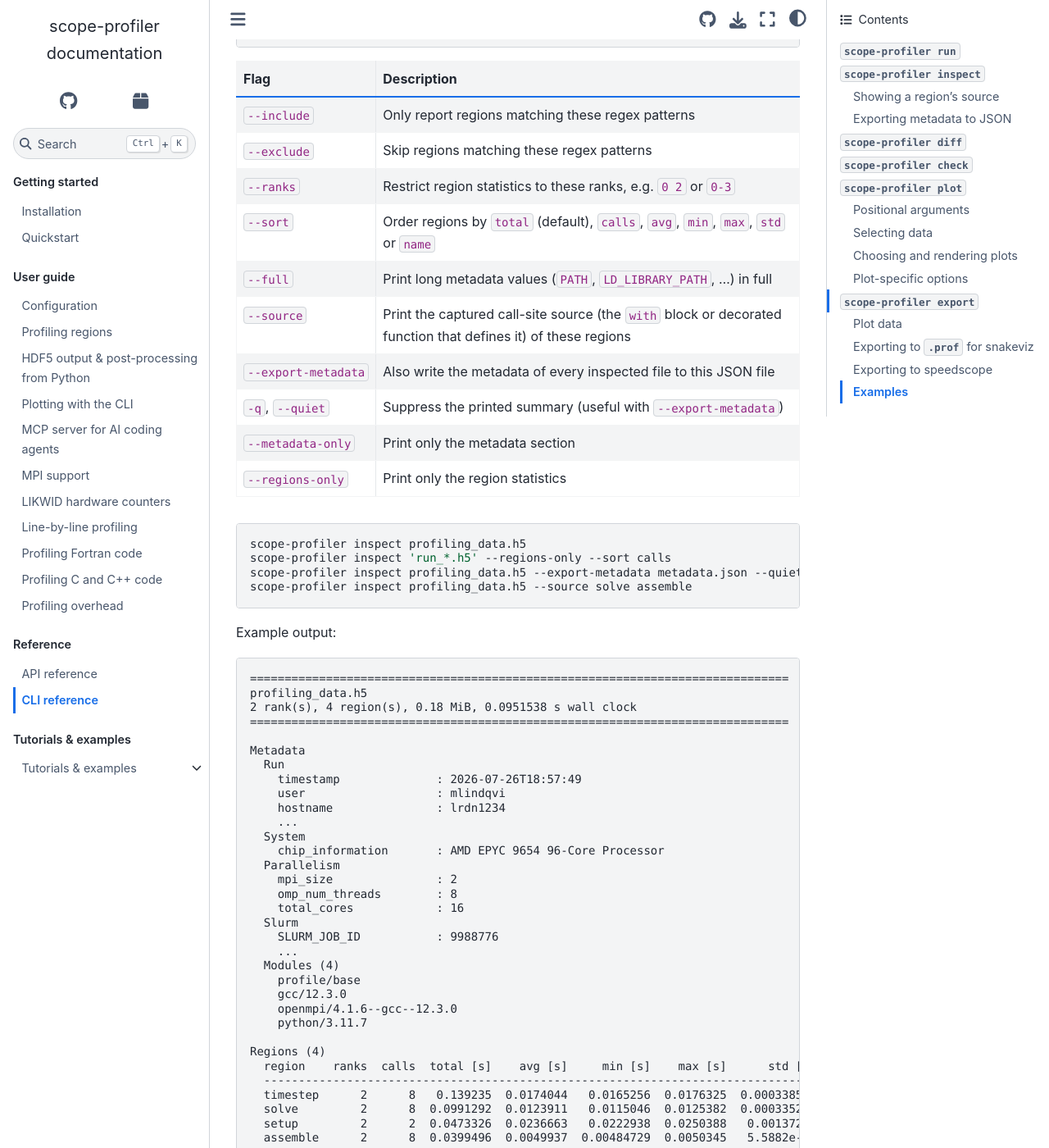
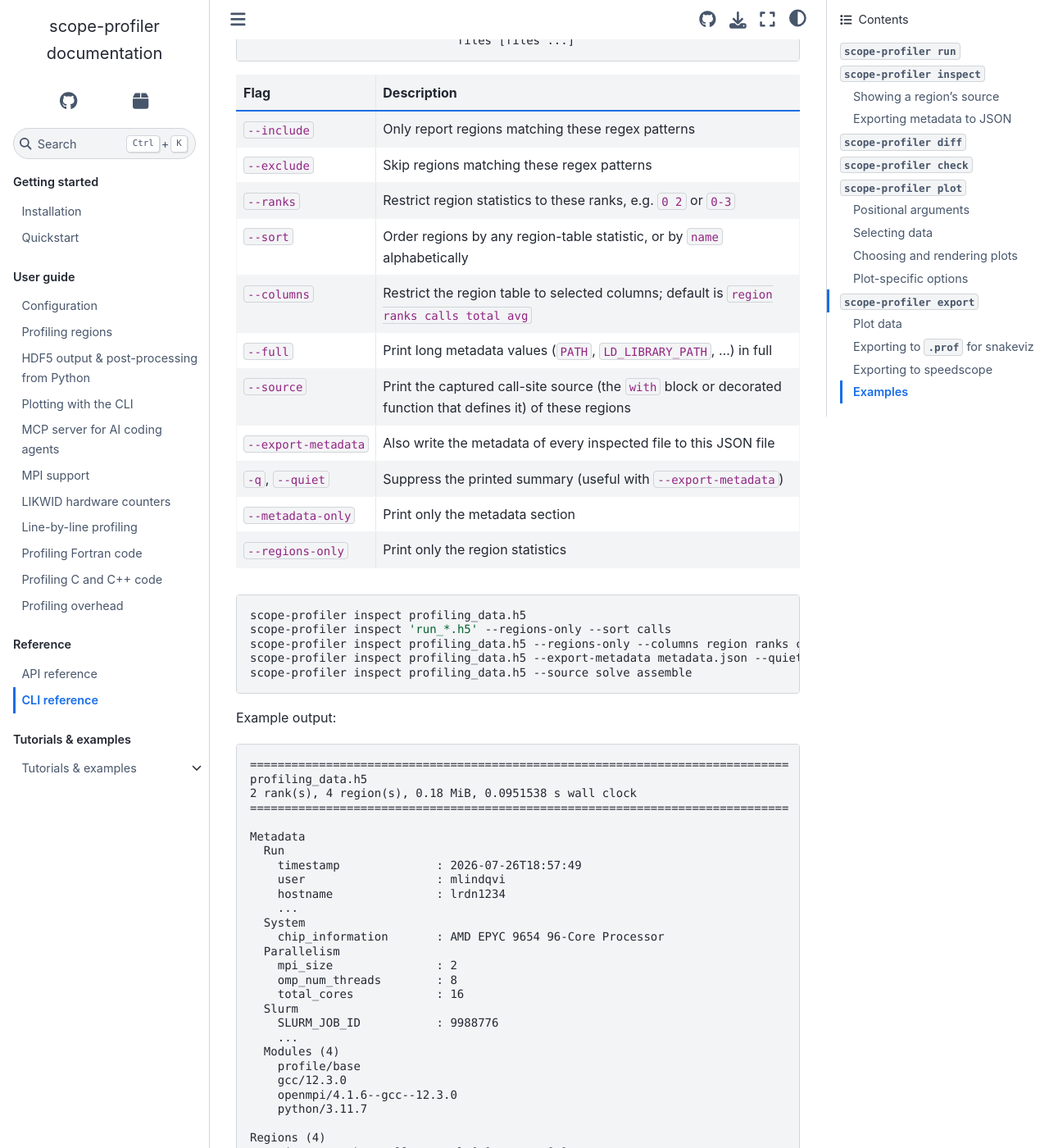
Before and after one commit to max-models/scope-profiler, a Sphinx documentation site: the page built from docs/source/cli.md, in a window 1280 px wide and 1400 px high, scrolled down 1178 px. Shown: the whole window at 82% size. Built offline with Sphinx 7.4.7 and the Sphinx Book theme 1.1.4, drawn with Linux system fonts in a browser that asks for light colours; some of the changed text lies outside the part shown.

Commit message:
Added columns to print_summary (#187)
* bump version number

* Added columns to print_summary

* Changed the default region summary columns to: (region, ranks, calls, total, avg)

````diff
--- a/docs/source/cli.md
+++ b/docs/source/cli.md
@@ -39,7 +39,8 @@
 usage: scope-profiler inspect [-h] [--include INCLUDE [INCLUDE ...]]
                               [--exclude EXCLUDE [EXCLUDE ...]]
                               [--ranks RANKS [RANKS ...]]
-                              [--sort {total,calls,avg,min,max,std,name}] [--full]
+                              [--sort {total,calls,avg,min,max,first,last,std,p50,p95,p99,imbalance,name}] [--full]
+                              [--columns {region,ranks,calls,total,avg,min,max,first,last,std,p50,p95,p99,imbalance} [...]]
                               [--source NAME [NAME ...]]
                               [--metadata-only | --regions-only]
                               files [files ...]
@@ -50,7 +51,8 @@
 | `--include`       | Only report regions matching these regex patterns                       |
 | `--exclude`       | Skip regions matching these regex patterns                              |
 | `--ranks`         | Restrict region statistics to these ranks, e.g. `0 2` or `0-3`          |
-| `--sort`          | Order regions by `total` (default), `calls`, `avg`, `min`, `max`, `std` or `name` |
+| `--sort`          | Order regions by any region-table statistic, or by `name` alphabetically |
+| `--columns`       | Restrict the region table to selected columns; default is `region ranks calls total avg` |
 | `--full`          | Print long metadata values (`PATH`, `LD_LIBRARY_PATH`, ...) in full     |
 | `--source`        | Print the captured call-site source (the `with` block or decorated function that defines it) of these regions |
 | `--export-metadata` | Also write the metadata of every inspected file to this JSON file     |
@@ -61,6 +63,7 @@
 ```bash
 scope-profiler inspect profiling_data.h5
 scope-profiler inspect 'run_*.h5' --regions-only --sort calls
+scope-profiler inspect profiling_data.h5 --regions-only --columns region ranks calls total avg
 scope-profiler inspect profiling_data.h5 --export-metadata metadata.json --quiet
 scope-profiler inspect profiling_data.h5 --source solve assemble
 ```
@@ -95,13 +98,13 @@
     python/3.11.7
 
 Regions (4)
-  region    ranks  calls  total [s]    avg [s]     min [s]    max [s]      std [s]
-  --------------------------------------------------------------------------------
-  timestep      2      8   0.139235  0.0174044   0.0165256  0.0176325  0.000338551
-  solve         2      8  0.0991292  0.0123911   0.0115046  0.0125382  0.000335212
-  setup         2      2  0.0473326  0.0236663   0.0222938  0.0250388   0.00137254
-  assemble      2      8  0.0399496  0.0049937  0.00484729  0.0050345   5.5882e-05
-  --------------------------------------------------------------------------------
+  region    ranks  calls  total [s]    avg [s]
+  ---------------------------------------------
+  timestep      2      8   0.139235  0.0174044
+  solve         2      8  0.0991292  0.0123911
+  setup         2      2  0.0473326  0.0236663
+  assemble      2      8  0.0399496  0.0049937
+  ---------------------------------------------
   TOTAL               26   0.325647
 ```
 
--- a/docs/source/guide/line_profiler.md
+++ b/docs/source/guide/line_profiler.md
@@ -69,11 +69,11 @@
 
 ```text
 profiling_data.h5  (1 rank(s))
-  region    ranks  calls  total [s]   avg [s]   min [s]   max [s]  std [s]
-  ------------------------------------------------------------------------
-  allocate      1      1   0.042457  0.042457  0.042457  0.042457        0
-  compute       1      1   0.033359  0.033359  0.033359  0.033359        0
-  ------------------------------------------------------------------------
+  region    ranks  calls  total [s]   avg [s]
+  -------------------------------------------
+  allocate      1      1   0.042457  0.042457
+  compute       1      1   0.033359  0.033359
+  -------------------------------------------
   TOTAL                2   0.075816
 
 Timer unit: 1e-09 s
--- a/docs/source/guide/plot_cli.md
+++ b/docs/source/guide/plot_cli.md
@@ -72,12 +72,12 @@
 
 ```text
 run_2.h5  (2 rank(s))
-  region        ranks  calls  total [s]   avg [s]    min [s]   max [s]    std [s]
-  -------------------------------------------------------------------------------
-  main              1      1    0.16637   0.16637    0.16637   0.16637          0
-  matmul            1      3   0.125949  0.041983  0.0083437  0.109189  0.0475221
-  memory_bound      1      1   0.035121  0.035121   0.035121  0.035121          0
-  -------------------------------------------------------------------------------
+  region        ranks  calls  total [s]   avg [s]
+  -----------------------------------------------
+  main              1      1    0.16637   0.16637
+  matmul            1      3   0.125949  0.041983
+  memory_bound      1      1   0.035121  0.035121
+  -----------------------------------------------
   TOTAL                    5    0.32744
 ```
 
--- a/docs/source/quickstart.md
+++ b/docs/source/quickstart.md
@@ -76,11 +76,11 @@
 
 ```text
 profiling_data.h5  (1 rank(s))
-  region           ranks  calls   total [s]     avg [s]     min [s]     max [s]     std [s]
-  ------------------------------------------------------------------------------------------
-  matrix_multiply      1    100    0.523189    0.005231    0.004912    0.006104    0.000287
-  time_step            1   1000         ...         ...         ...         ...         ...
-  ------------------------------------------------------------------------------------------
+  region           ranks  calls   total [s]     avg [s]
+  ------------------------------------------------------
+  matrix_multiply      1    100    0.523189    0.005231
+  time_step            1   1000         ...         ...
+  ------------------------------------------------------
   TOTAL                     1100         ...
 ```
 
@@ -138,10 +138,10 @@
 
 ```text
 profiling_data.h5  (1 rank(s))
-  region     ranks  calls    total [s]      avg [s]      min [s]      max [s]  std [s]
-  ------------------------------------------------------------------------------------
-  main           1      1   0.00150371   0.00150371   0.00150371   0.00150371        0
-  iteration      1     10    3.832e-06    3.832e-07     2.08e-07     8.75e-07      ...
-  ------------------------------------------------------------------------------------
+  region     ranks  calls    total [s]      avg [s]
+  --------------------------------------------------
+  main           1      1   0.00150371   0.00150371
+  iteration      1     10    3.832e-06    3.832e-07
+  --------------------------------------------------
   TOTAL                11   0.00150754
 ```
--- a/pyproject.toml
+++ b/pyproject.toml
@@ -5,7 +5,7 @@
 
 [project]
 name = "scope-profiler"
-version = "0.3.1"
+version = "0.3.2"
 description = "Profile code regions in python, optionally with LIKWID markers."
 readme = "README.md"
 keywords = [ "python" ]
````
Also changed, not shown: README.md (+12 -12 lines), docs/source/guide/hdf5_and_python_api.md (+1 -0 lines), docs/source/installation.md (+1 -1 lines), 6 other files.
